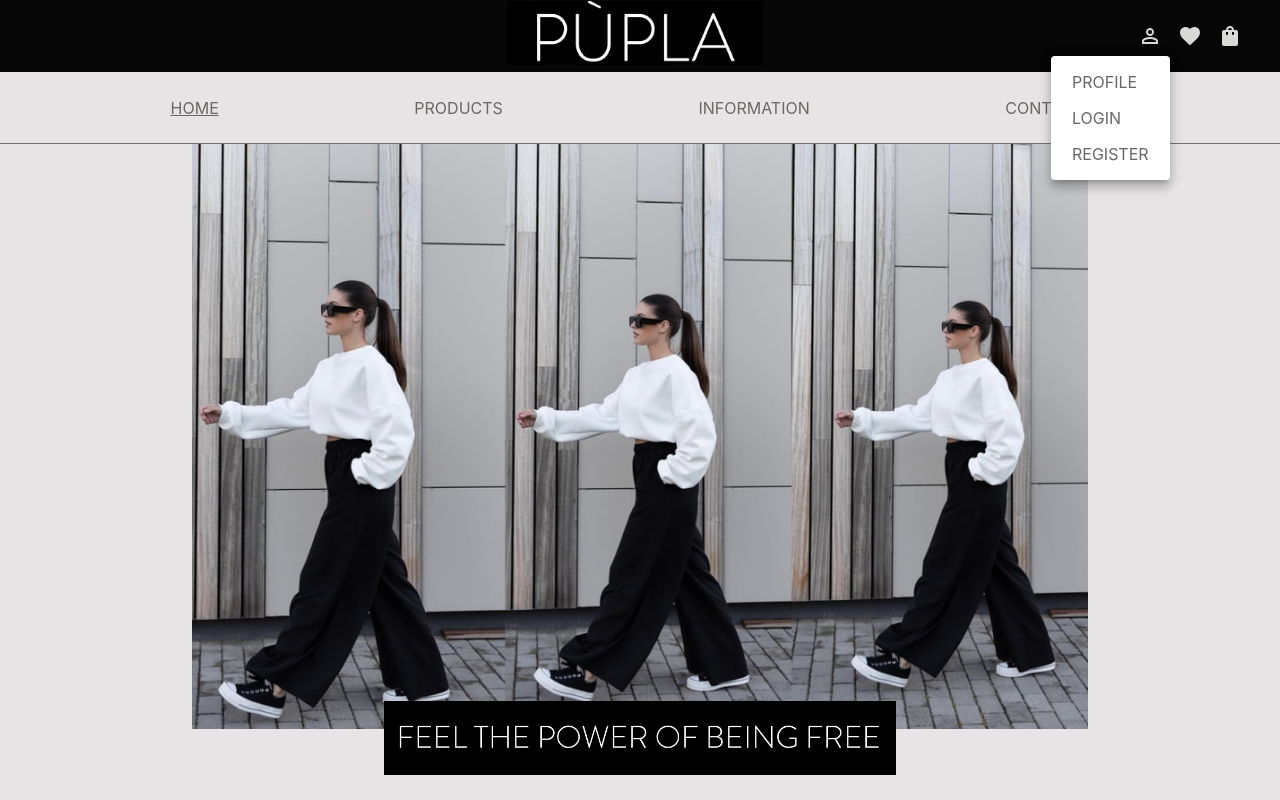
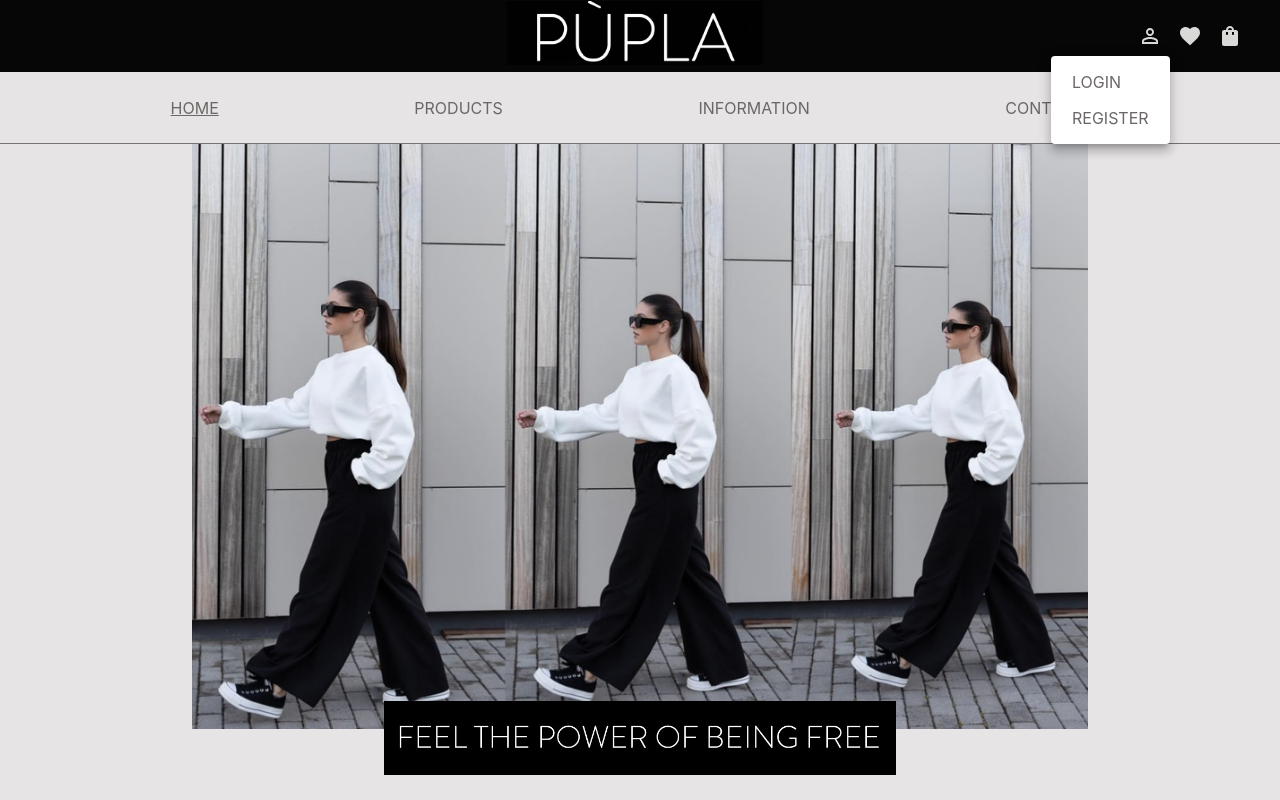
Before and after one commit to Migle-Chazbijaviciute/pupla, a React (Create React App) app in the folder client/: page / in a window 1280 px wide. Both pictures are taken after a click on the button 1149 px from the left and 36 px from the top of the page. Shown: the top 800 px of the page. Built offline with nearby package versions, Linux system fonts and the light colour scheme.

Commit message:
feat: changed popover to conditional popover depending on loggedIn value

```diff
--- a/client/src/components/partials/navbar/profile-popover.jsx
+++ b/client/src/components/partials/navbar/profile-popover.jsx
@@ -8,21 +8,24 @@ import {
   styled,
   useTheme,
 } from '@mui/material';
+import { useSelector } from 'react-redux';
 import { NavLink } from 'react-router-dom';
 import PermIdentityIcon from '@mui/icons-material/PermIdentity';
+import routes from '../../../routing/routes';
+import AuthService from '../../../services/auth-service';
+import { authSelector } from '../../../store/auth';
 
 const ProfilePopover = () => {
+  const auth = useSelector(authSelector);
   const theme = useTheme();
   const anchorRef = useRef();
   const [menuOpen, setMenuOpen] = useState(false);
   const handleOpenMenu = () => setMenuOpen(true);
   const handleCloseMenu = () => setMenuOpen(false);
-
-  const userPages = [
-    { title: 'PROFILE', link: '/profile' },
-    { title: 'LOGIN', link: '/login' },
-    { title: 'REGISTER', link: '/register' },
-  ];
+  const handleLogout = () => {
+    handleCloseMenu();
+    AuthService.logout();
+  };
 
   const StyledLink = styled(NavLink)({
     color: theme.palette.primary.dark,
@@ -39,6 +42,8 @@ const ProfilePopover = () => {
       <IconButton onClick={handleOpenMenu} ref={anchorRef} color="secondary">
         <PermIdentityIcon />
       </IconButton>
+      {auth.loggedIn
+        ? (
           <Menu
             open={menuOpen}
             onClose={handleCloseMenu}
@@ -52,14 +57,42 @@ const ProfilePopover = () => {
               vertical: 'top',
             }}
           >
-        {userPages.map(({ title, link }) => (
-          <MenuItem onClick={handleCloseMenu} key={link}>
-            <StyledLink to={link}>
-              <Typography textAlign="center">{title}</Typography>
+            <MenuItem onClick={handleCloseMenu}>
+              <StyledLink to={routes.ProfilePage}>
+                <Typography textAlign="center">PROFILE</Typography>
               </StyledLink>
             </MenuItem>
-        ))}
+            <MenuItem onClick={handleLogout}>
+              <Typography textAlign="center">LOGOUT</Typography>
+            </MenuItem>
           </Menu>
+        )
+        : (
+          <Menu
+            open={menuOpen}
+            onClose={handleCloseMenu}
+            anchorEl={anchorRef.current}
+            anchorOrigin={{
+              horizontal: 'right',
+              vertical: 'bottom',
+            }}
+            transformOrigin={{
+              horizontal: 'right',
+              vertical: 'top',
+            }}
+          >
+            <MenuItem onClick={handleCloseMenu}>
+              <StyledLink to={routes.LoginPage}>
+                <Typography textAlign="center">LOGIN</Typography>
+              </StyledLink>
+            </MenuItem>
+            <MenuItem onClick={handleCloseMenu}>
+              <StyledLink to={routes.RegisterPage}>
+                <Typography textAlign="center">REGISTER</Typography>
+              </StyledLink>
+            </MenuItem>
+          </Menu>
+        )}
     </Box>
   );
 };
```
Lines whose indentation alone changed are shown as unchanged.
